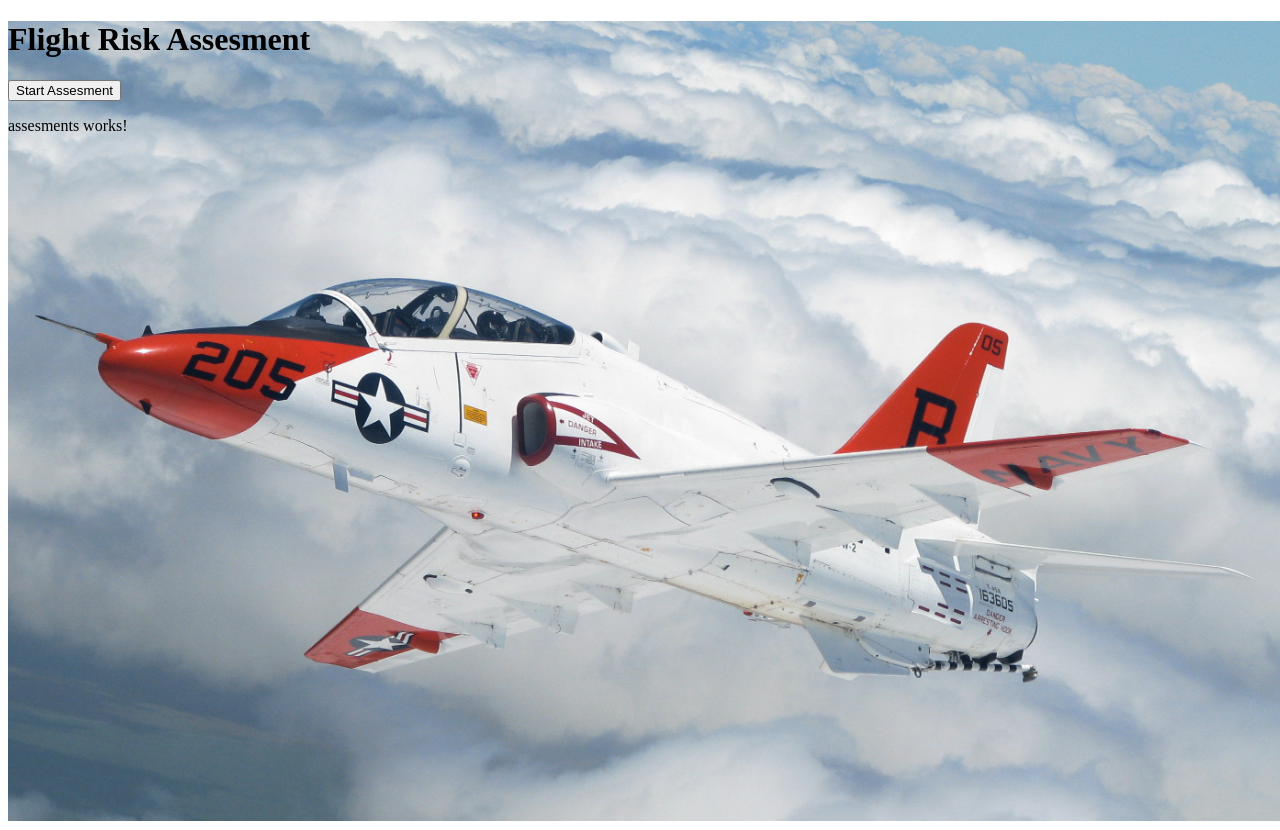
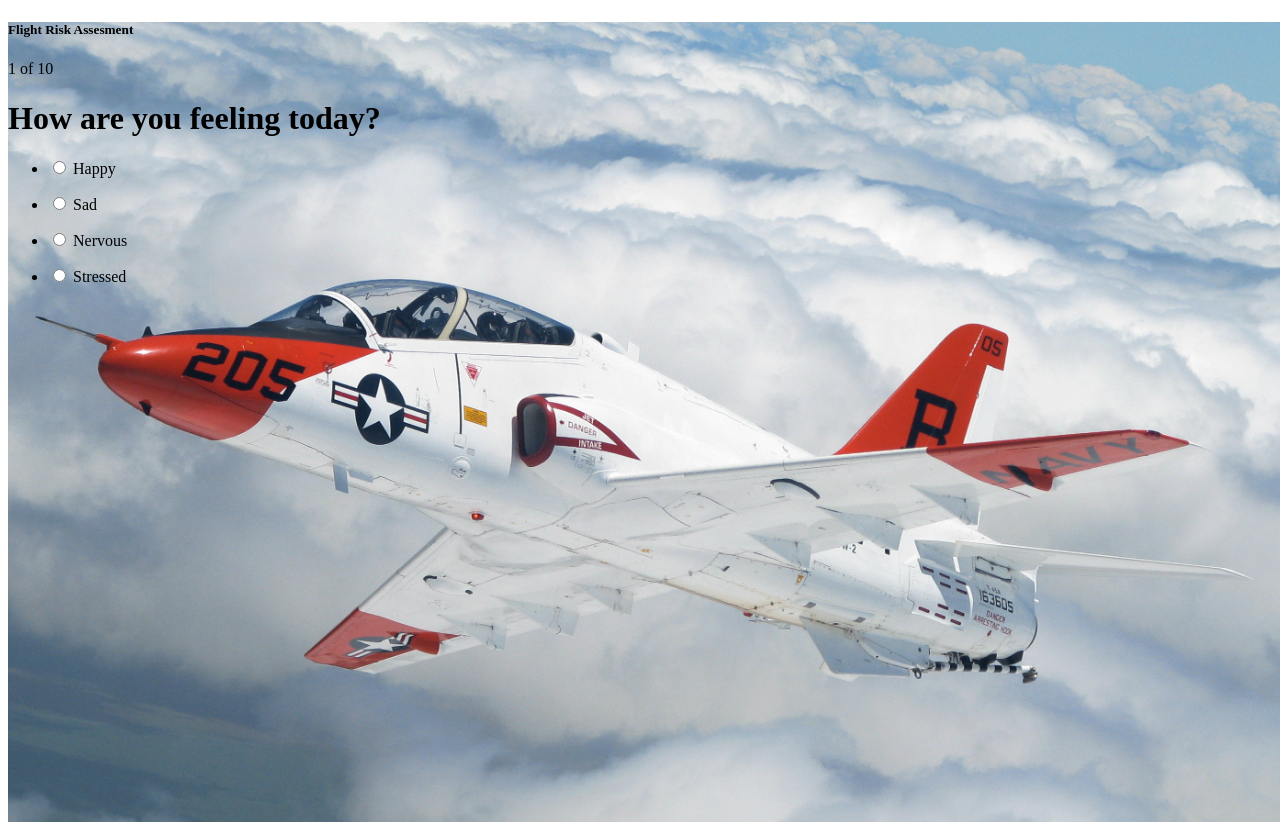
Before and after one commit to Dposada23/Naval-project, an Angular app in the folder navyproj/: page /assesments in a window 1280 px wide. Built offline with nearby package versions, Linux system fonts and the light colour scheme; what angular-bootstrap-md, mdb-angular-ui-kit would draw is missing.

Commit message:
Created assesment page

```diff
--- a/navyproj/src/app/app.component.html
+++ b/navyproj/src/app/app.component.html
@@ -1,5 +1,5 @@
 <div class = "container">
-  <app-home></app-home>
+
   <router-outlet></router-outlet>
 
 </div>
--- a/navyproj/src/app/app.component.ts
+++ b/navyproj/src/app/app.component.ts
@@ -6,5 +6,5 @@ import { Component } from '@angular/core';
   styleUrls: ['./app.component.css']
 })
 export class AppComponent {
-  title = 'navyproj';
+  title = 'Flight Assesment';
 }
--- a/navyproj/src/app/assesments/assesments.component.html
+++ b/navyproj/src/app/assesments/assesments.component.html
@@ -1 +1,24 @@
-<p>assesments works!</p>
+<div class="card">
+  <div class="card-body">
+    <div class = " col-md-12">
+      <h5 class="card-title">Flight Risk Assesment</h5>
+      <div *ngIf = "currentQuiz < 10">
+        <p class = "text-center"> {{currentQuiz +1 }} of {{quizzes.length}}</p>
+        <h1>{{ quizzes[randomize].question }} </h1>
+          <ul class= "list-group" *ngFor ="let quiz of quizzes[randomize].answer">
+          <label>
+            <li class="list-group-item">
+            <input type = "radio" name ="options" (change) = "onAnswer(quiz.correct)" [disabled] = "answerSelected">
+            {{quiz.option}}</li>
+          </label>
+          </ul>
+        </div>
+        <div *ngIf= "currentQuiz > 9">
+          <button class = "btn btn-success btn-block" (click)="showResult()"> Show Result</button>
+          <div class ="text-center" *ngIf= "result">
+            Score:
+          </div>
+        </div>
+    </div>
+  </div>
+</div>
--- a/navyproj/src/app/assesments/assesments.component.ts
+++ b/navyproj/src/app/assesments/assesments.component.ts
@@ -1,15 +1,42 @@
 import { Component, OnInit } from '@angular/core';
-
+import {AssesmentsService} from './assesments.service';
+import {Quiz} from './quiz.model';
 @Component({
   selector: 'app-assesments',
   templateUrl: './assesments.component.html',
   styleUrls: ['./assesments.component.css']
 })
 export class AssesmentsComponent implements OnInit {
+  quizzes: Quiz[] = [];
+  currentQuiz = 0;
+  answerSelected = false;
+  correctAnswers = 0;
+  incorrectAnswers = 0;
 
-  constructor() { }
+  randomize: number;
+  result = false;
+    constructor(private quizService: AssesmentsService) { }
 
-  ngOnInit(): void {
+    ngOnInit(): void {
+      this.quizzes = this.quizService.getQuizzes();
+      this.randomize = Math.floor(Math.random() * this.quizzes.length);
+    }
+    onAnswer(option: boolean){
+      setTimeout(() => {
+      this.randomize=Math.floor(Math.random() * this.quizzes.length)
+      this.currentQuiz++;
+      this.answerSelected = false;
+      }, 1000)
+
+
+      if(option){
+        this.correctAnswers++;
+      }else{
+        this.incorrectAnswers++;
+      }
+    }
+
+  showResult(){
+   this.result = true;
   }
-
 }
--- /dev/null
+++ b/navyproj/src/app/assesments/assesments.service.ts
@@ -0,0 +1,106 @@
+import { Injectable } from '@angular/core';
+import { Quiz } from './quiz.model';
+
+@Injectable({
+  providedIn: 'root'
+})
+export class AssesmentsService {
+quizzes: Quiz[] = [
+  {
+  question: 'How are you feeling today?',
+  answer:[
+    {option: 'Happy', correct: true },
+    {option: 'Sad', correct: false },
+    {option: 'Nervous', correct: false },
+    {option: 'Stressed', correct: false }
+      ]
+    },
+    {
+    question: 'How are you feeling today?',
+    answer:[
+    {option: 'Happy', correct: true },
+    {option: 'Sad', correct: false },
+    {option: 'Nervous', correct: false },
+    {option: 'Stressed', correct: false }
+      ]
+    },
+    {
+      question: 'How are you feeling today?',
+      answer:[
+      {option: 'Happy', correct: true },
+      {option: 'Sad', correct: false },
+      {option: 'Nervous', correct: false },
+      {option: 'Stressed', correct: false }
+        ]
+      },
+      {
+        question: 'How are you feeling today?',
+        answer:[
+        {option: 'Happy', correct: true },
+        {option: 'Sad', correct: false },
+        {option: 'Nervous', correct: false },
+        {option: 'Stressed', correct: false }
+          ]
+        },
+        {
+    question: 'How are you feeling today?',
+    answer:[
+    {option: 'Happy', correct: true },
+    {option: 'Sad', correct: false },
+    {option: 'Nervous', correct: false },
+    {option: 'Stressed', correct: false }
+      ]
+    },
+    {
+      question: 'How are you feeling today?',
+      answer:[
+      {option: 'Happy', correct: true },
+      {option: 'Sad', correct: false },
+      {option: 'Nervous', correct: false },
+      {option: 'Stressed', correct: false }
+        ]
+      },
+      {
+        question: 'How are you feeling today?',
+        answer:[
+        {option: 'Happy', correct: true },
+        {option: 'Sad', correct: false },
+        {option: 'Nervous', correct: false },
+        {option: 'Stressed', correct: false }
+          ]
+        },
+    {
+      question: 'How are you feeling today?',
+      answer:[
+      {option: 'Happy', correct: true },
+      {option: 'Sad', correct: false },
+      {option: 'Nervous', correct: false },
+      {option: 'Stressed', correct: false }
+        ]
+      },
+      {
+        question: 'How are you feeling today?',
+        answer:[
+        {option: 'Happy', correct: true },
+        {option: 'Sad', correct: false },
+        {option: 'Nervous', correct: false },
+        {option: 'Stressed', correct: false }
+          ]
+        },
+    {
+      question: 'Have you consumed any alcohol in the past 24 hours?',
+      answer:[
+        {option: 'Just a sip', correct: false },
+        {option: 'No', correct: true },
+        {option: 'Yes', correct: false },
+        {option: 'I had too much to drink lastnight', correct: false }
+          ]
+        }
+  ]
+  constructor() { }
+
+  getQuizzes(){
+    return this.quizzes;
+  }
+
+}
--- /dev/null
+++ b/navyproj/src/app/assesments/quiz.model.ts
@@ -0,0 +1,4 @@
+export class Quiz {
+  question!: string;
+  answer!: { option: string; correct: boolean; }[];
+}
--- a/navyproj/tsconfig.json
+++ b/navyproj/tsconfig.json
@@ -6,6 +6,7 @@
     "outDir": "./dist/out-tsc",
     "forceConsistentCasingInFileNames": true,
     "strict": true,
+    "strictPropertyInitialization": false,
     "noImplicitReturns": true,
     "noFallthroughCasesInSwitch": true,
     "sourceMap": true,
```
Also changed, not shown: 1 other file (tests, documents, lock files or other folders).
